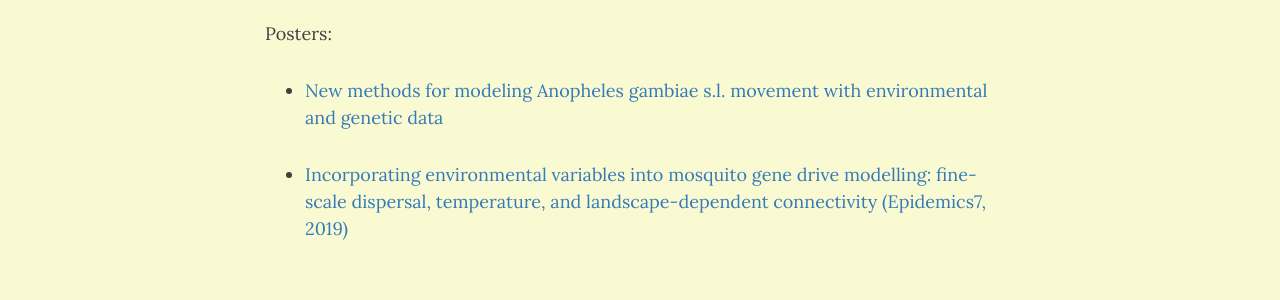
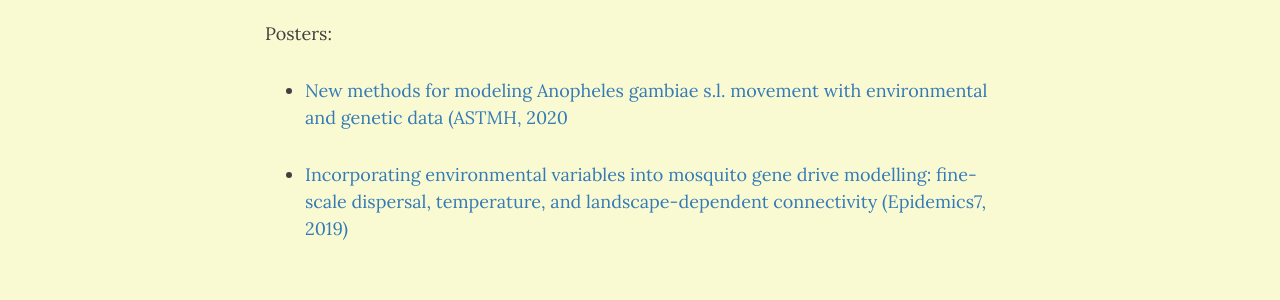
Before and after one commit to tomasleon/tomasleon.github.io, a Jekyll site: the page built from genedrive_environment.md, in a window 1280 px wide and 900 px high, scrolled down 697 px. Shown: the part 344-644 px from the top of the window. Built offline with Jekyll 4.4.1, drawn with Linux system fonts in a browser that asks for light colours; nearby versions of some CDN libraries.

Commit message:
Add poster conference & year

```diff
--- a/genedrive_environment.md
+++ b/genedrive_environment.md
@@ -18,6 +18,6 @@ Papers:
 
 Posters:
 
-* [New methods for modeling Anopheles gambiae s.l. movement with environmental and genetic data](TropMed2020_Poster.pdf)
+* [New methods for modeling Anopheles gambiae s.l. movement with environmental and genetic data (ASTMH, 2020](TropMed2020_Poster.pdf)
 
 * [Incorporating environmental variables into mosquito gene drive modelling: fine-scale dispersal, temperature, and landscape-dependent connectivity (Epidemics7, 2019)](Epidemics7_Poster.pdf)
```
